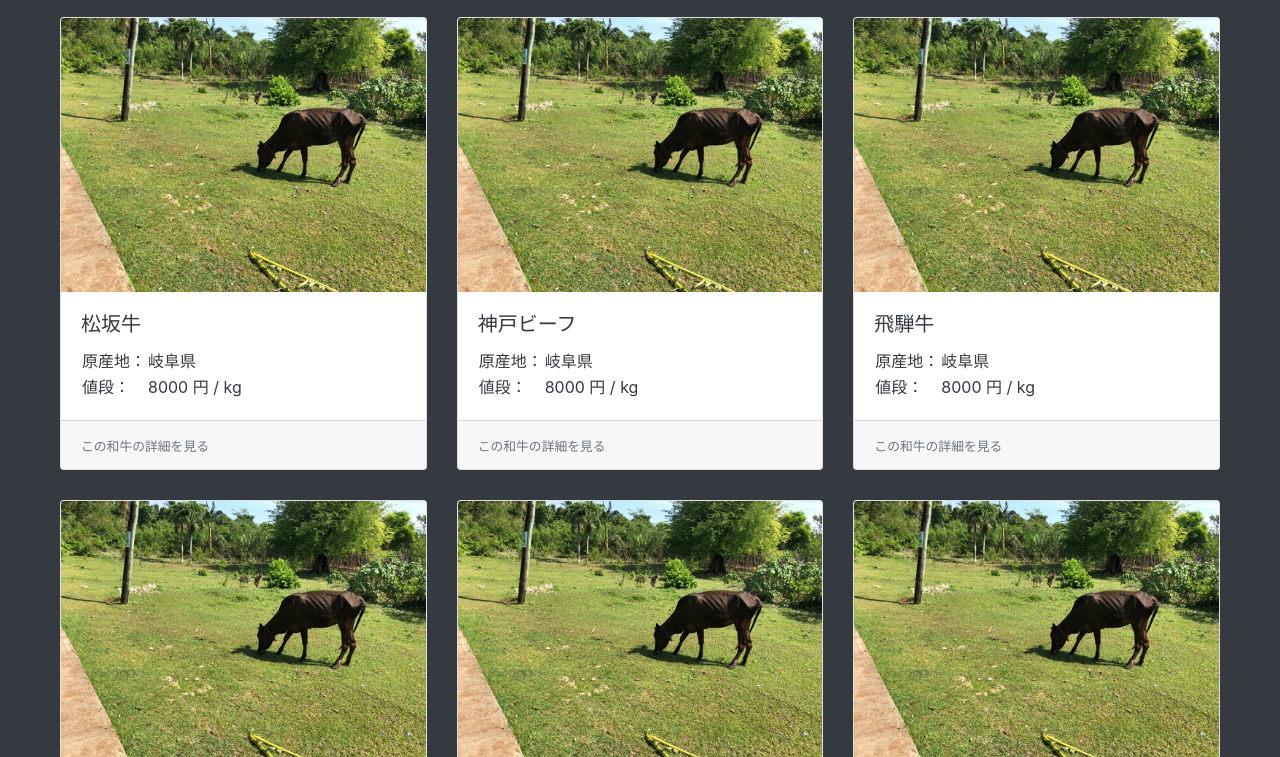
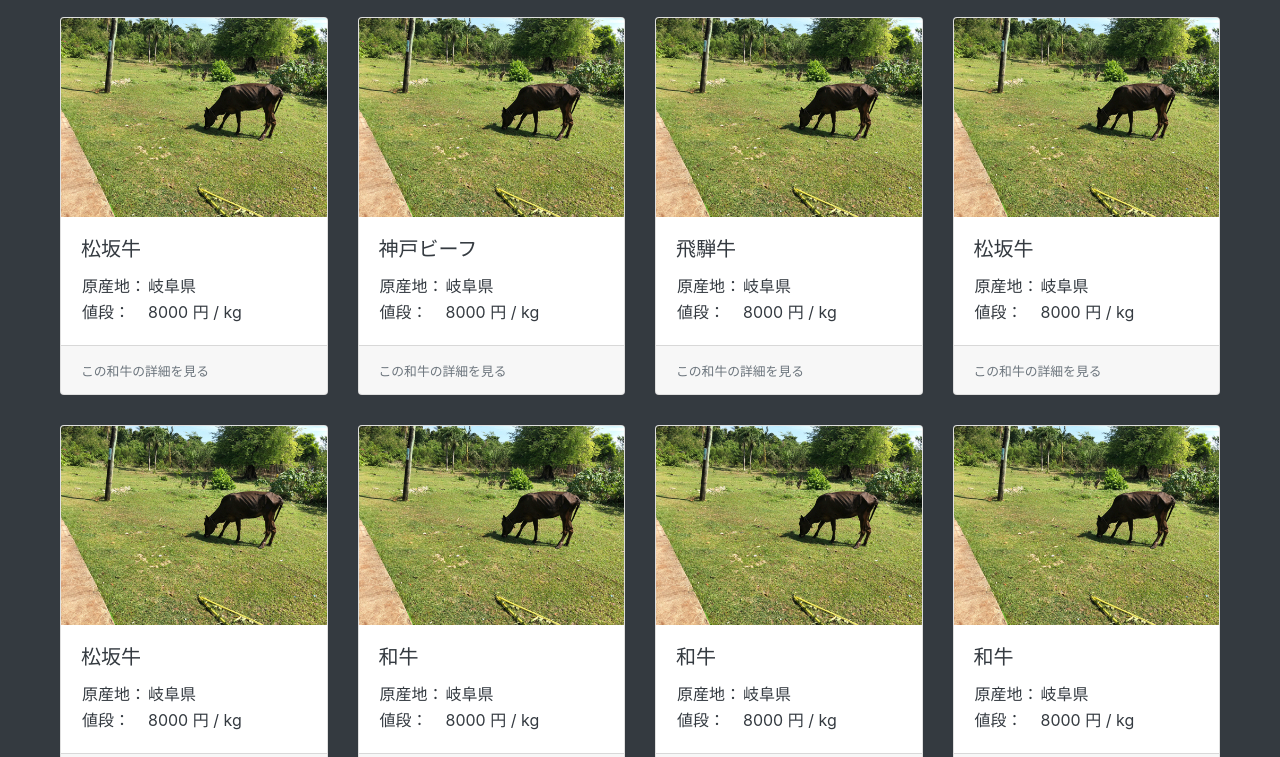
Before and after one commit to Yamasaki0210/wagyu_price, a plain HTML site: page index.html in a window 1280 px wide. Shown: the part 43-800 px from the top of the page. Drawn offline with Linux system fonts and the light colour scheme.

Commit message:
1行あたりのカード枚数を4枚に変更

```diff
--- a/index.html
+++ b/index.html
@@ -85,8 +85,46 @@
           <small class="text-muted">この和牛の詳細を見る</small>
         </div>
       </a>
+      <a href="#" class="card">
+        <img class="card-img-top" src="img/ph_beaf.jpg">
+        <div class="card-body">
+          <h5 class="card-title">松坂牛</h5>
+          <table>
+            <tr>
+              <td>原産地： </td>
+              <td>岐阜県</td>
+            </tr>
+            <tr>
+              <td>値段： </td>
+              <td>8000 円 / kg</td>
+            </tr>
+          </table>
+        </div>
+        <div class="card-footer">
+          <small class="text-muted">この和牛の詳細を見る</small>
+        </div>
+      </a>
     </div>
     <div class="card-deck row">
+      <a href="#" class="card">
+        <img class="card-img-top" src="img/ph_beaf.jpg">
+        <div class="card-body">
+          <h5 class="card-title">松坂牛</h5>
+          <table>
+            <tr>
+              <td>原産地： </td>
+              <td>岐阜県</td>
+            </tr>
+            <tr>
+              <td>値段： </td>
+              <td>8000 円 / kg</td>
+            </tr>
+          </table>
+        </div>
+        <div class="card-footer">
+          <small class="text-muted">この和牛の詳細を見る</small>
+        </div>
+      </a>
       <a href="#" class="card">
         <img class="card-img-top" src="img/ph_beaf.jpg">
         <div class="card-body">
```
